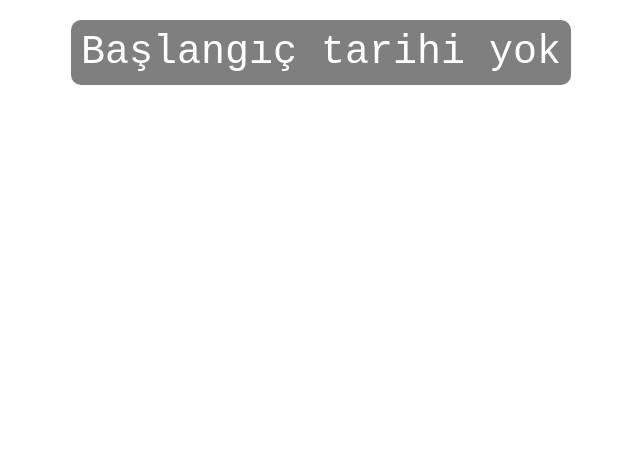
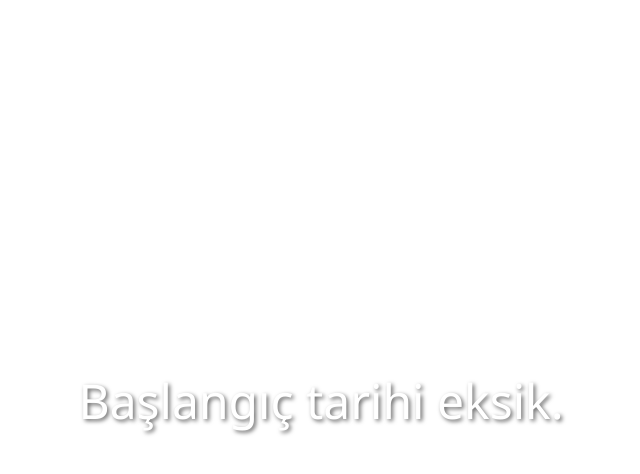
Before and after one commit to LerNoply/toplam-yayin-sayaci, a plain HTML site: page obs-overlay.html in a window 1280 px wide. Shown: the whole page, without its empty margins (319-959 px from the left). Drawn offline with Linux system fonts and the light colour scheme.

Commit message:
Update obs-overlay.html

```diff
--- a/obs-overlay.html
+++ b/obs-overlay.html
@@ -1,68 +1,54 @@
 <!DOCTYPE html>
 <html lang="tr">
 <head>
-  <meta charset="UTF-8">
-  <title>Yayın Süresi</title>
-  <link rel="stylesheet" href="style-overlay.css">
+  <meta charset="UTF-8" />
+  <meta name="viewport" content="width=device-width, initial-scale=1.0"/>
+  <title>OBS Yayın Sayacı</title>
+  <style>
+    body {
+      margin: 0;
+      padding: 0;
+      background: transparent;
+      font-family: 'Segoe UI', Tahoma, Geneva, Verdana, sans-serif;
+      display: flex;
+      justify-content: center;
+      align-items: center;
+      height: 100vh;
+    }
+
+    #counter {
+      font-size: 3rem;
+      color: white;
+      text-shadow: 2px 2px 4px rgba(0,0,0,0.6);
+    }
+  </style>
 </head>
 <body>
-  <div id="countdown">Yükleniyor...</div>
+  <div id="counter">Yükleniyor...</div>
 
   <script>
-    function getStartDateFromURL() {
+    function getStartTimeFromURL() {
       const params = new URLSearchParams(window.location.search);
-      return params.get('start');
+      const startTime = params.get("start");
+      return startTime ? new Date(startTime) : null;
     }
 
-    function parseDate(str) {
-      return new Date(str);
+    function updateCounter(startTime) {
+      const now = new Date();
+      const diff = new Date(now - startTime);
+      const hours = String(diff.getUTCHours()).padStart(2, '0');
+      const minutes = String(diff.getUTCMinutes()).padStart(2, '0');
+      const seconds = String(diff.getUTCSeconds()).padStart(2, '0');
+      document.getElementById("counter").textContent = `${hours}:${minutes}:${seconds}`;
     }
 
-    function formatTime(ms) {
-      const totalSeconds = Math.floor(ms / 1000);
-      const hours = String(Math.floor(totalSeconds / 3600)).padStart(2, '0');
-      const minutes = String(Math.floor((totalSeconds % 3600) / 60)).padStart(2, '0');
-      const seconds = String(totalSeconds % 60).padStart(2, '0');
-      return `${hours}:${minutes}:${seconds}`;
+    const startTime = getStartTimeFromURL();
+
+    if (startTime) {
+      setInterval(() => updateCounter(startTime), 1000);
+    } else {
+      document.getElementById("counter").textContent = "Başlangıç tarihi eksik.";
     }
-
-    function updateTimer() {
-      const startDateStr = getStartDateFromURL();
-      if (!startDateStr) {
-        document.getElementById('countdown').textContent = 'Başlangıç tarihi yok';
-        return;
-      }
-      const startDate = parseDate(startDateStr);
-      const now = new Date();
-      const diff = now - startDate;
-      if (diff < 0) {
-        document.getElementById('countdown').textContent = 'Yayın başlamadı';
-        return;
-      }
-      document.getElementById('countdown').textContent = formatTime(diff);
-    }
-
-    setInterval(updateTimer, 1000);
-    updateTimer();
   </script>
 </body>
 </html>
-
-<style>
-body {
-  margin: 0;
-  padding: 0;
-  background: transparent;
-}
-#countdown {
-  font-size: 2.5rem;
-  color: white;
-  text-align: center;
-  font-family: monospace;
-  padding: 10px;
-  background-color: rgba(0, 0, 0, 0.5);
-  border-radius: 10px;
-  width: fit-content;
-  margin: 20px auto;
-}
-</style>
```
